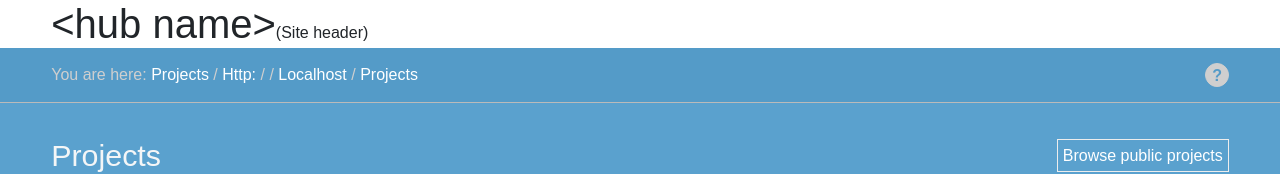
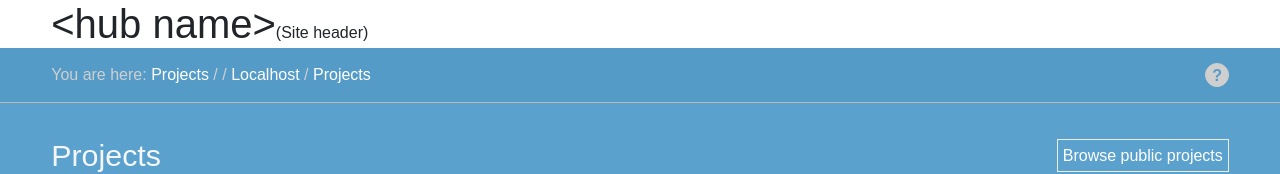
Before and after one commit to anthonyfuentes/hz_react_experiment, a React (Create React App) app: page /projects in a window 1280 px wide. Shown: the top 174 px of the page. Built offline with nearby package versions, Linux system fonts and the light colour scheme.

Commit message:
Update Breadcrumbs component

```diff
--- a/src/components/Breadcrumbs.js
+++ b/src/components/Breadcrumbs.js
@@ -7,6 +7,7 @@ const Breadcrumbs = (props) => {
 
   const buildLinks = () => {
     const urlSegments = getUrlSegments()
+    urlSegments.shift()
 
     const links = urlSegments.map((segment, i) => {
       const pathChain = urlSegments.slice(0, i + 1)
@@ -20,9 +21,10 @@ const Breadcrumbs = (props) => {
 
   const buildLink = (path, key) => {
     let linkText = buildLinkText(path)
+    const relativeUrl = `/${path.join('/')}`
 
     return(
-      <span key={key}> / <Link to="">
+      <span key={key}> / <Link to={relativeUrl}>
           {linkText}
         </Link>
       </span>
@@ -55,7 +57,7 @@ const Breadcrumbs = (props) => {
 
   return (
     <span className="breadcrumbs">
-      <Link to="/">Projects</Link>
+      <Link to="/projects">Projects</Link>
       {buildLinks()}
     </span>
   )
```
